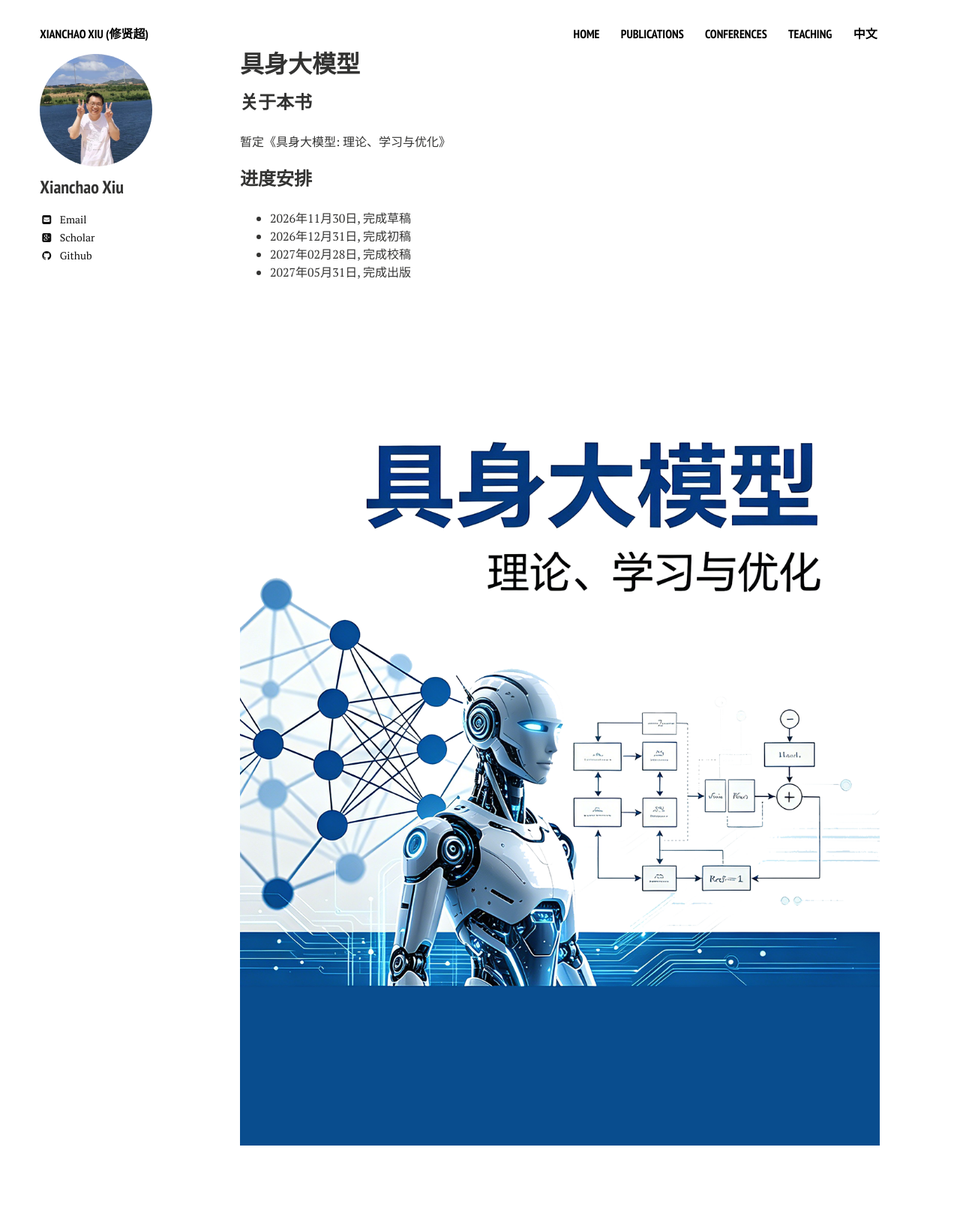
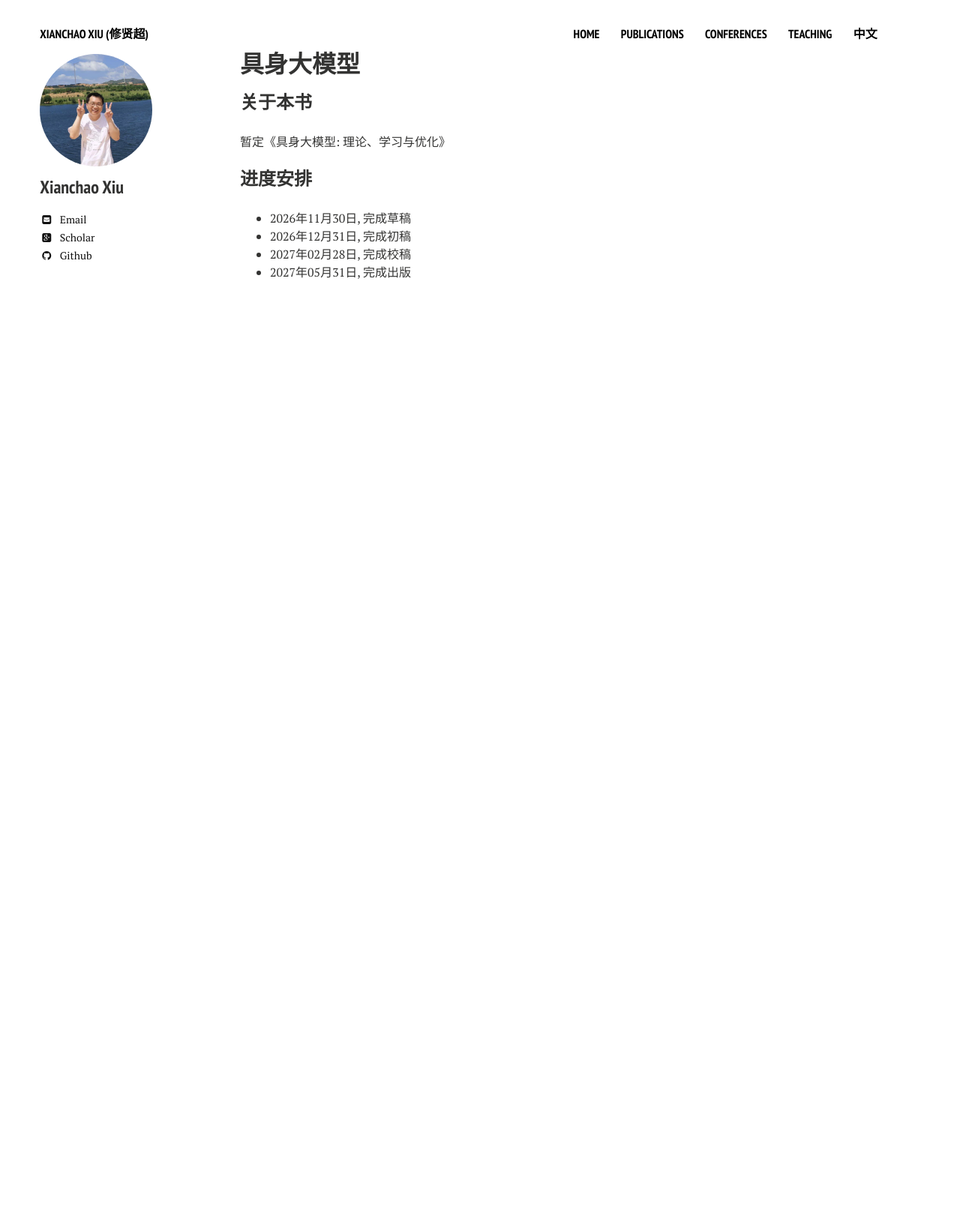
Before and after one commit to xianchaoxiu/xianchaoxiu.github.io, a Jekyll site: the page built from chinese/books/EAI/index.md, in a window 1280 px wide. Shown: the whole page at 75% size. Built offline with Jekyll 4.4.1, drawn with Linux system fonts in a browser that asks for light colours; nearby versions of some CDN libraries; after the commit the page ends 900 px from its top, so only the background shows below that.

Commit message:
Update index.md

```diff
--- a/chinese/books/EAI/index.md
+++ b/chinese/books/EAI/index.md
@@ -14,5 +14,3 @@ share: false
 * 2026年12月31日, 完成初稿<br>
 * 2027年02月28日, 完成校稿<br>
 * 2027年05月31日, 完成出版<br>
-
-![alt text](./cover.png)
```
